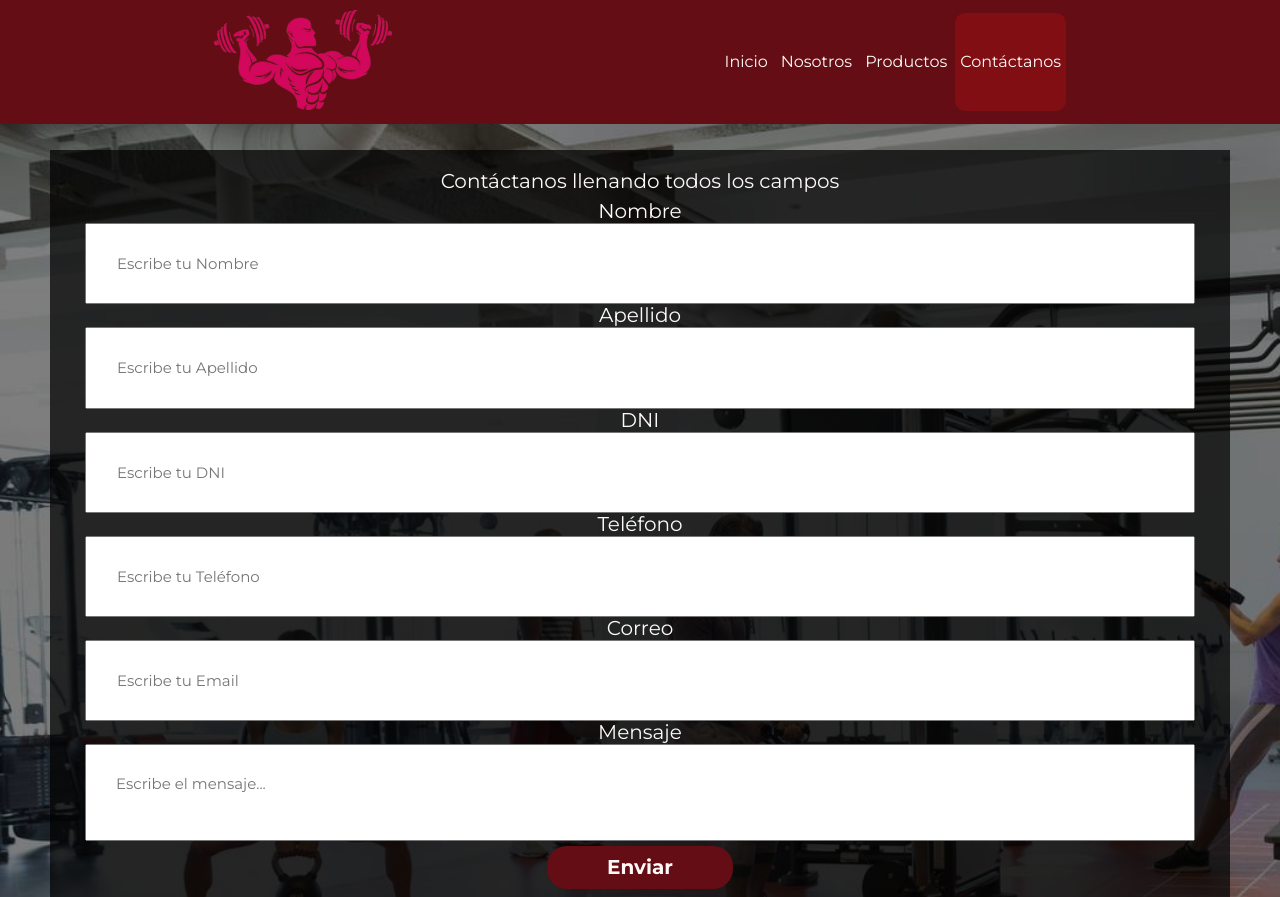
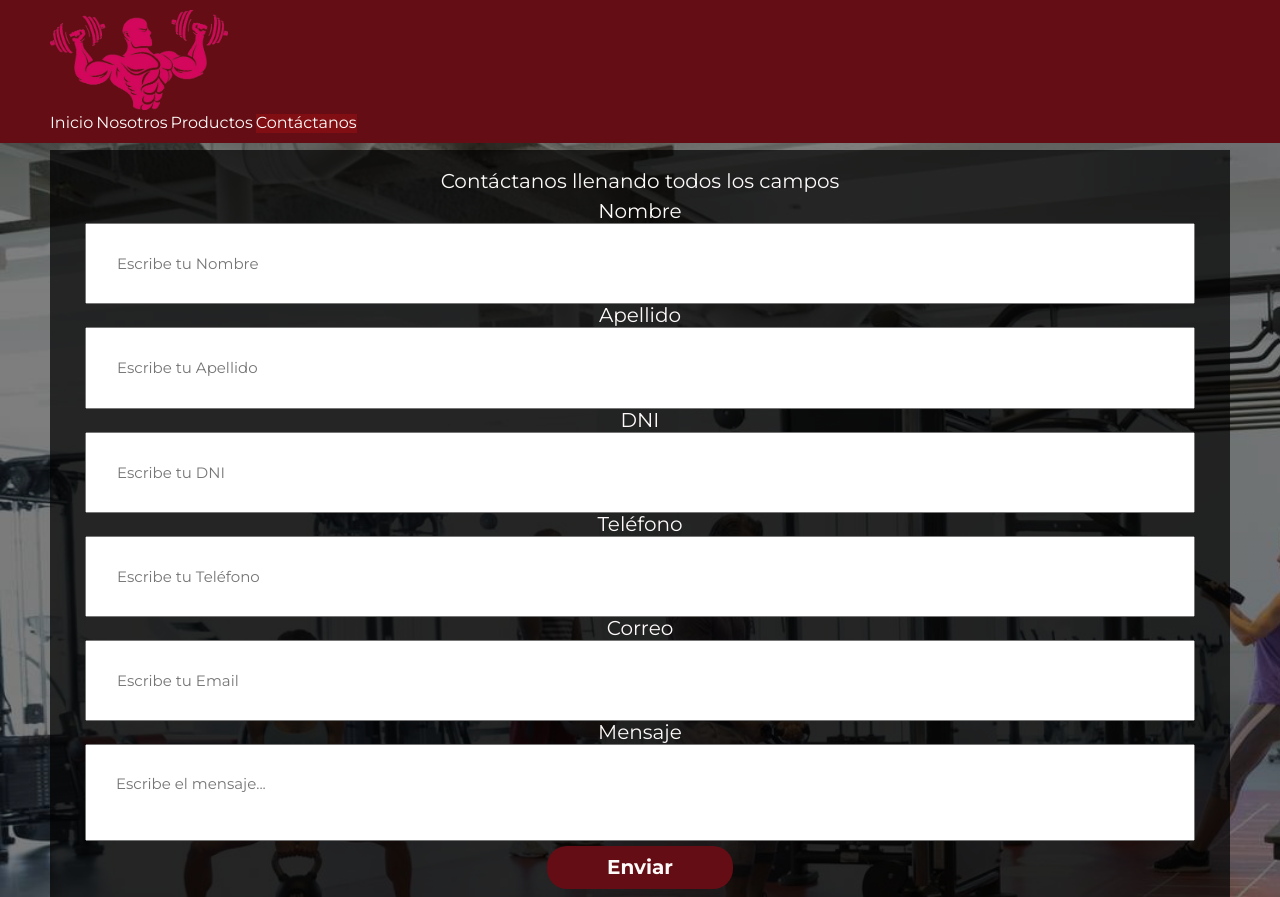
Before and after one commit to adrimachado0/Entregas-CoderHouse, a plain HTML site: page pages/contacto.html in a window 1280 px wide. Shown: the top 897 px of the page. Drawn offline with Linux system fonts and the light colour scheme.

Commit message:
Tercer commit, probando

```diff
--- a/styles/estilos.css
+++ b/styles/estilos.css
@@ -83,31 +83,27 @@ h1,h2,h3,h4{
 header {
     background-color: var(--colorPrincipal);
     padding: 1rem 5rem ;
-
-}
-
-.nav {
-    display: flex;
-    flex-direction: column;
-    align-items: center;
 }
 
 @media (min-width: 768px) {
-    .nav {
-        flex-direction: row;
-        justify-content: space-around;
-        align-items: center;
-    }
-
     header {
         position:fixed;
         top: 0;
         width: 100%;
         z-index: 10;
     }
-
 }
 
+
+
+
+.nav__logo {
+    margin: 0 auto;
+}
+
+.navbar {
+    background-color: var(--colorPrincipal) !important;
+}
 
 .nav__list {
     display: flex;
@@ -119,10 +115,10 @@ header {
     height: 10rem;
 }
 
-.nav__list li {
+.nav-item{
     padding: 4rem .5rem;
-    border-radius: 1rem;
 }
+
 .activo,
 .nav__list li:hover {
     background-color: var(--colorSecundario);
```
Also changed, not shown: index.html (+5 -2 lines).
